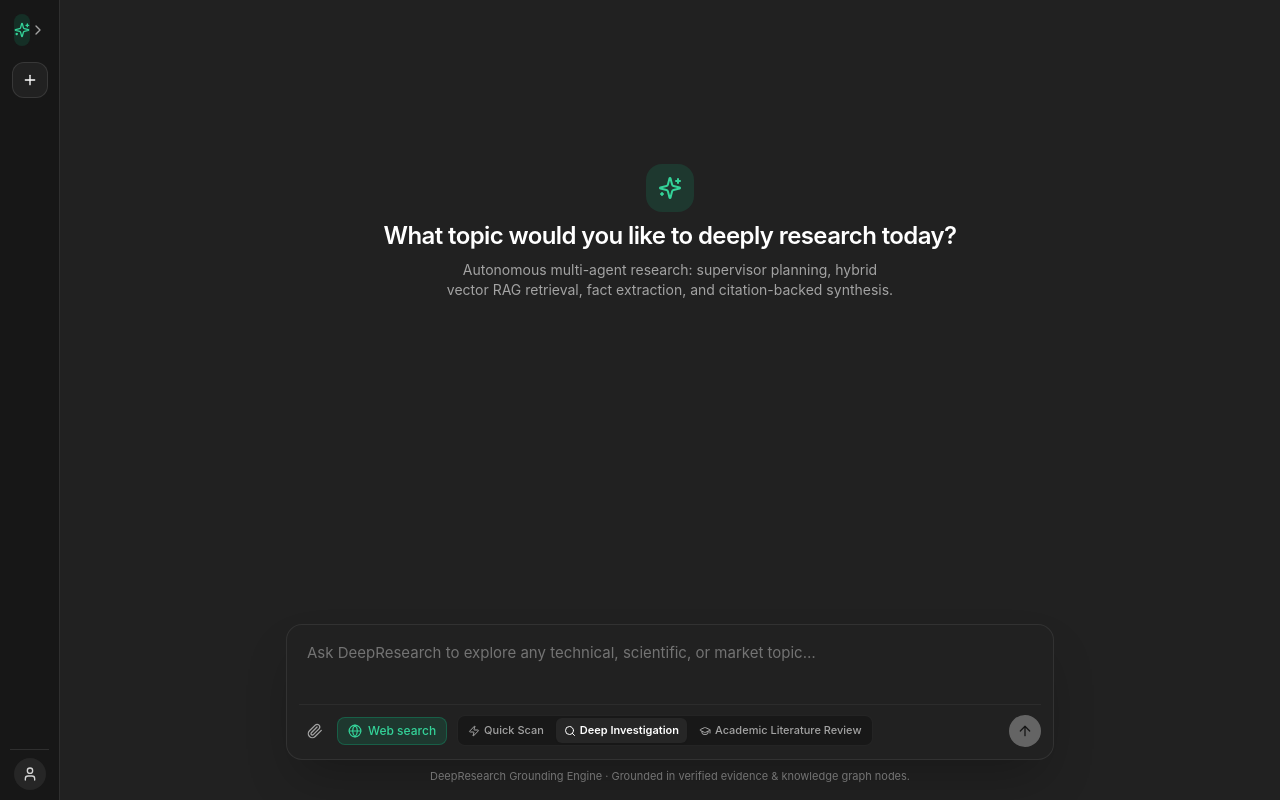
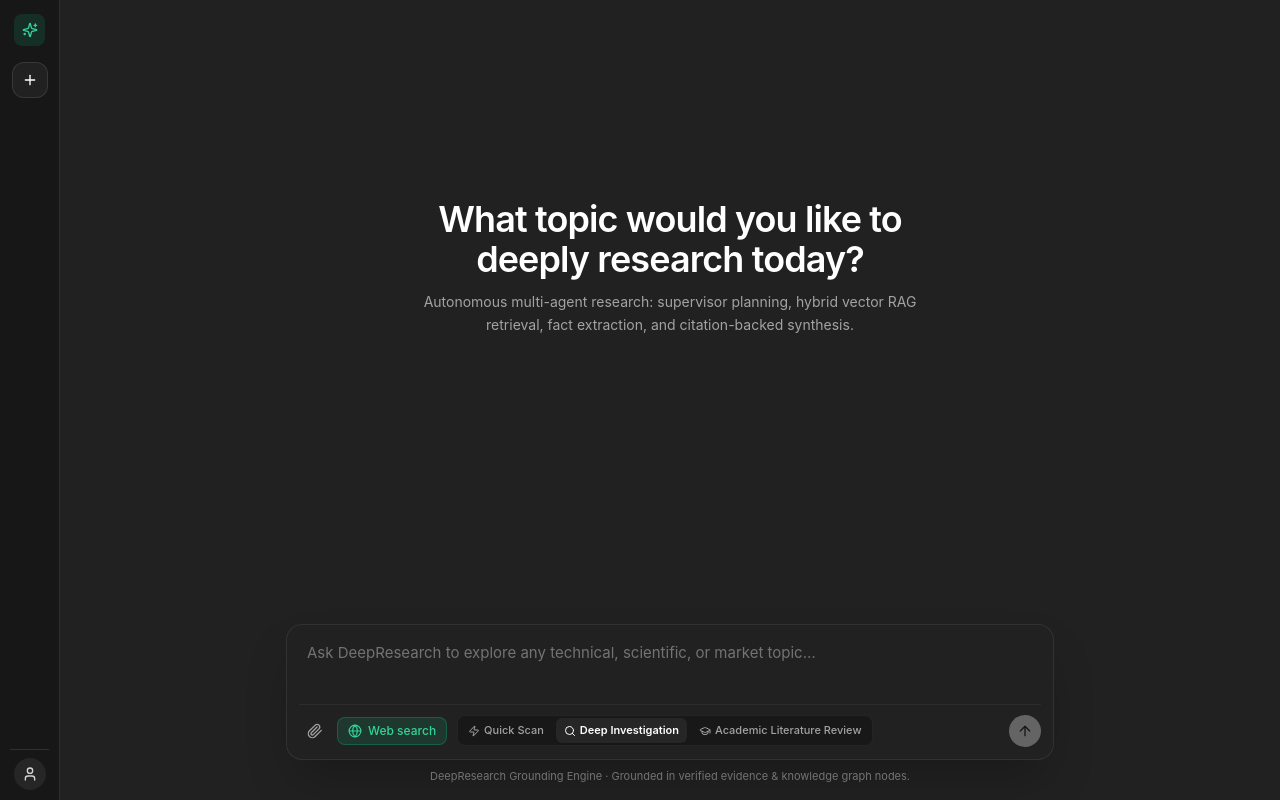
Before and after one commit to Aniketkoppaka/DeepResearch-Multi-Agent-Research-System, a Next.js app in the folder frontend/: page /dashboard in a window 1280 px wide. Both pictures are taken after a click on the button 229 px from the left and 30 px from the top of the page. Built offline with nearby package versions, Linux system fonts and the light colour scheme.

Commit message:
fix(ui): polish hero title position/size, hover-to-expand sidebar app icon, and profile logout dropdown

```diff
--- a/frontend/src/app/dashboard/page.tsx
+++ b/frontend/src/app/dashboard/page.tsx
@@ -302,18 +302,16 @@
         <div className="flex-1 overflow-y-auto px-4 py-8">
           <div className="mx-auto max-w-3xl space-y-6">
             {phase === "empty" && (
-              <div className="flex min-h-[50vh] flex-col items-center justify-center text-center">
-                <div className="flex size-12 items-center justify-center rounded-2xl bg-emerald-500/15 text-emerald-400 mb-2">
-                  <Sparkles className="size-6" />
-                </div>
-                <h1 className="text-2xl font-semibold tracking-tight text-white">
+              <div className="flex min-h-[55vh] flex-col items-center justify-center text-center pt-8">
+                <h1 className="text-3xl sm:text-4xl font-semibold tracking-tight text-white max-w-xl leading-tight">
                   What topic would you like to deeply research today?
                 </h1>
-                <p className="mt-2 max-w-md text-sm text-neutral-400">
+                <p className="mt-3 max-w-lg text-sm text-neutral-400 leading-relaxed">
                   Autonomous multi-agent research: supervisor planning, hybrid vector RAG retrieval, fact extraction, and citation-backed synthesis.
                 </p>
               </div>
             )}
+
 
             {phase !== "empty" && prompt && (
               <div className="flex justify-end">
--- a/frontend/src/components/research/Sidebar.tsx
+++ b/frontend/src/components/research/Sidebar.tsx
@@ -1,6 +1,5 @@
 import React, { useMemo } from "react";
 import {
-
   ChevronLeft,
   ChevronRight,
   LogOut,
@@ -13,6 +12,7 @@
   Search,
   GraduationCap,
   Sparkles,
+  PanelLeft,
 } from "lucide-react";
 import {
   DropdownMenu,
@@ -79,32 +79,35 @@
         {/* Header */}
         <div className="flex items-center justify-between px-1 py-1">
           {open ? (
+            <>
               <button
                 onClick={onNew}
-              className="flex items-center gap-2 text-sm font-semibold text-white transition-opacity hover:opacity-80"
+                className="flex items-center gap-2 text-sm font-semibold text-white transition-opacity hover:opacity-80 cursor-pointer"
               >
                 <div className="flex size-7 items-center justify-center rounded-lg bg-emerald-500/15 text-emerald-400">
                   <Sparkles className="size-4" />
                 </div>
                 <span>DeepResearch</span>
               </button>
+              <button
+                onClick={onToggle}
+                aria-label="Collapse sidebar"
+                className="flex size-8 items-center justify-center rounded-lg text-neutral-400 transition-colors hover:bg-neutral-800 hover:text-white cursor-pointer"
+              >
+                <ChevronLeft className="size-4" />
+              </button>
+            </>
           ) : (
+            /* When collapsed: Shows app icon normally, switches to expand toggle on hover */
             <button
-              onClick={onNew}
-              title="DeepResearch"
-              className="mx-auto flex size-8 items-center justify-center rounded-lg bg-emerald-500/15 text-emerald-400"
+              onClick={onToggle}
+              title="Expand sidebar"
+              className="group mx-auto flex size-8 items-center justify-center rounded-lg bg-emerald-500/15 text-emerald-400 transition-all hover:bg-neutral-800 hover:text-white cursor-pointer relative"
             >
-              <Sparkles className="size-4" />
+              <Sparkles className="size-4 transition-transform group-hover:hidden" />
+              <PanelLeft className="size-4 hidden group-hover:block text-white" />
             </button>
           )}
-
-          <button
-            onClick={onToggle}
-            aria-label={open ? "Collapse sidebar" : "Expand sidebar"}
-            className="flex size-8 items-center justify-center rounded-lg text-neutral-400 transition-colors hover:bg-neutral-800 hover:text-white"
-          >
-            {open ? <ChevronLeft className="size-4" /> : <ChevronRight className="size-4" />}
-          </button>
         </div>
 
         {/* New Research Button */}
@@ -195,36 +198,55 @@
 
         {!open && <div className="flex-1" />}
 
-        {/* User Account / Sign In section */}
+        {/* User Account / Profile section */}
         <div className="mt-auto border-t border-white/10 pt-2">
           {user ? (
             open ? (
-              <div className="flex items-center justify-between rounded-xl px-2 py-2 text-xs hover:bg-neutral-800/60">
+              <DropdownMenu>
+                <DropdownMenuTrigger asChild>
+                  <button className="flex w-full items-center justify-between rounded-xl px-2 py-2 text-xs hover:bg-neutral-800/60 transition-colors cursor-pointer">
                     <div className="flex items-center gap-2.5 min-w-0">
                       <div className="flex size-7 items-center justify-center rounded-full bg-emerald-600 font-semibold text-white">
                         {user.full_name ? user.full_name[0].toUpperCase() : user.email[0].toUpperCase()}
                       </div>
-                  <div className="min-w-0 flex-1">
+                      <div className="min-w-0 flex-1 text-left">
                         <p className="truncate font-medium text-white">{user.full_name || "User"}</p>
                         <p className="truncate text-[11px] text-neutral-400">{user.email}</p>
                       </div>
                     </div>
+                    <MoreHorizontal className="size-3.5 text-neutral-400" />
+                  </button>
+                </DropdownMenuTrigger>
+                <DropdownMenuContent align="end" className="w-44 mb-1">
+                  <div className="px-2 py-1.5 text-xs text-neutral-400 border-b border-white/5">
+                    Signed in as <span className="text-white font-medium">{user.email}</span>
+                  </div>
+                  <DropdownMenuItem onClick={onLogout} className="text-red-400 focus:text-red-400 mt-1 cursor-pointer">
+                    <LogOut className="mr-2 size-3.5" />
+                    <span>Log Out</span>
+                  </DropdownMenuItem>
+                </DropdownMenuContent>
+              </DropdownMenu>
+            ) : (
+              <DropdownMenu>
+                <DropdownMenuTrigger asChild>
                   <button
-                  onClick={onLogout}
-                  title="Log out"
-                  className="rounded p-1 text-neutral-400 hover:bg-neutral-700 hover:text-white"
-                >
-                  <LogOut className="size-3.5" />
-                </button>
-              </div>
-            ) : (
-              <button
-                onClick={onLogout}
-                title={`Signed in as ${user.email} (Click to log out)`}
-                className="mx-auto flex size-8 items-center justify-center rounded-full bg-emerald-600 font-semibold text-white"
+                    title={`Signed in as ${user.email}`}
+                    className="mx-auto flex size-8 items-center justify-center rounded-full bg-emerald-600 font-semibold text-white hover:opacity-90 cursor-pointer"
                   >
                     {user.full_name ? user.full_name[0].toUpperCase() : user.email[0].toUpperCase()}
                   </button>
+                </DropdownMenuTrigger>
+                <DropdownMenuContent align="start" side="right" className="w-44 ml-2 mb-1">
+                  <div className="px-2 py-1.5 text-xs text-neutral-400 border-b border-white/5">
+                    Signed in as <span className="text-white font-medium">{user.email}</span>
+                  </div>
+                  <DropdownMenuItem onClick={onLogout} className="text-red-400 focus:text-red-400 mt-1 cursor-pointer">
+                    <LogOut className="mr-2 size-3.5" />
+                    <span>Log Out</span>
+                  </DropdownMenuItem>
+                </DropdownMenuContent>
+              </DropdownMenu>
             )
           ) : open ? (
             <button
```
Lines whose indentation alone changed are shown as unchanged.
